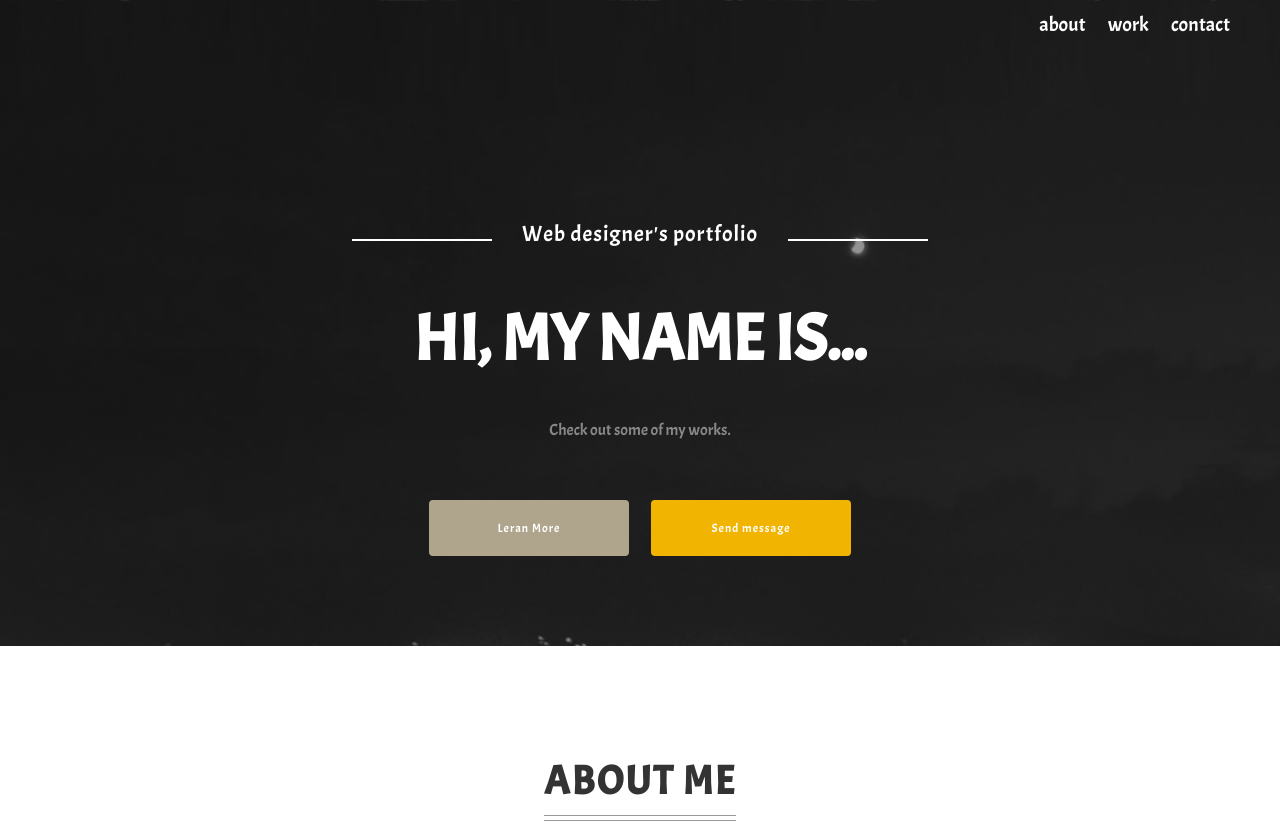
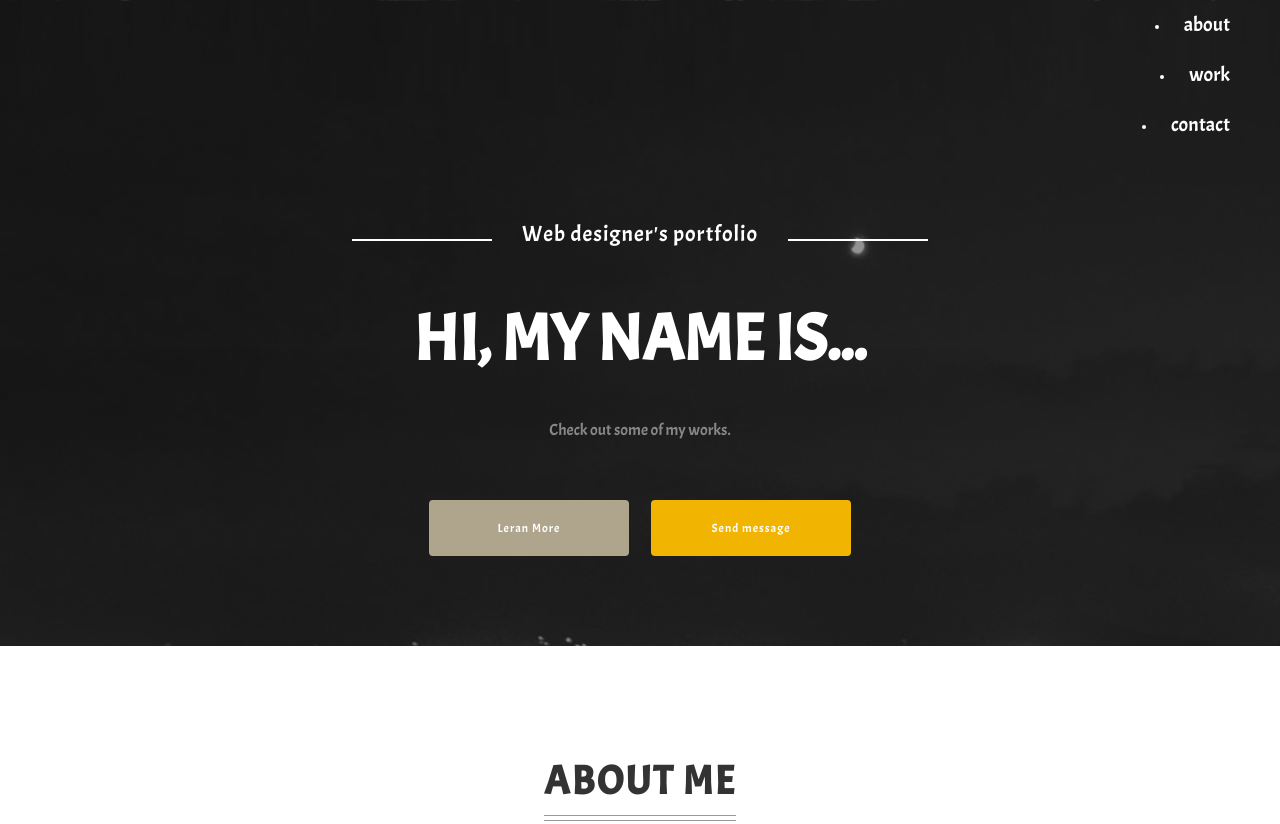
Before and after one commit to m1taro/m1taro.github.io, a plain HTML site: page index.html in a window 1280 px wide. Shown: the top 824 px of the page. Drawn offline with nearby package versions, Linux system fonts and the light colour scheme; files that its build step writes are made by us from their sources; files whose address does not match are found by name.

Commit message:
Update index.html

```diff
--- a/index.html
+++ b/index.html
@@ -19,9 +19,9 @@
             <div class="line"></div>
         </div>
         <div class="navi-bar-item">
-            <a class="navi-item" href="#about">about</a>
-            <a class="navi-item" href="#work">work</a>
-            <a class="navi-item" href="#contact">contact</a>
+            <li class="navi-list"><a class="navi-item" href="#about">about</a></li>
+            <li class="navi-list"><a class="navi-item" href="#work">work</a></li>
+            <li class="navi-list"><a class="navi-item" href="#contact">contact</a></li>
         </div>
     </nav>
     <header class="header">
```
